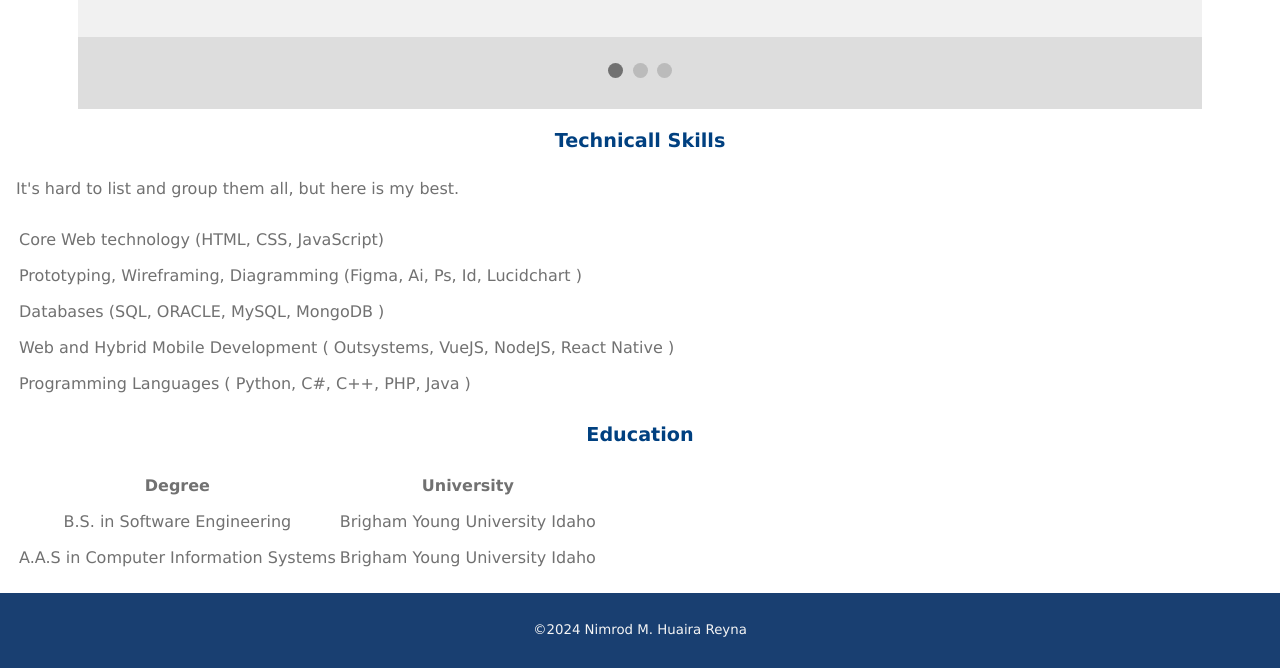
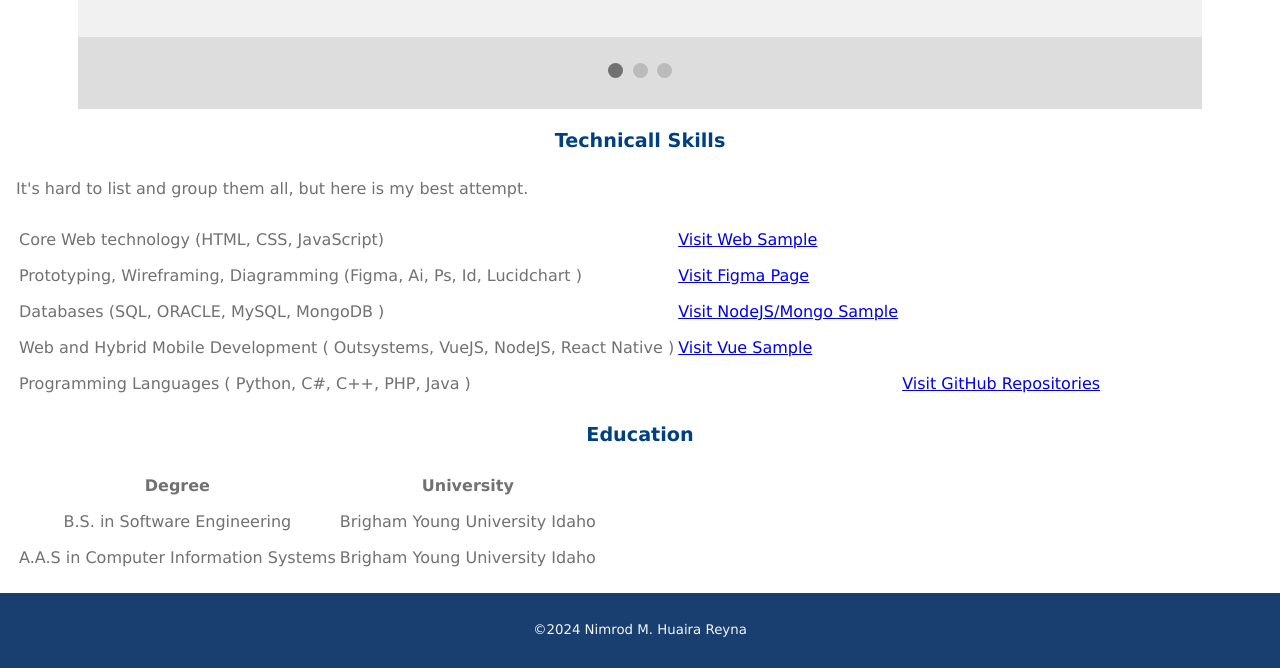
Before and after one commit to HuairaNimrod/huairanimrod.github.io, a plain HTML site: page index.html in a window 1280 px wide. Shown: the part 882-1550 px from the top of the page. Drawn offline with Linux system fonts and the light colour scheme.

Commit message:
link fixed

```diff
--- a/index.html
+++ b/index.html
@@ -80,22 +80,29 @@
             </div>
             <div>
                 <h2>Technicall Skills</h2>
-                <p>It's hard to list and group them all, but here is my best.  </p>
+                <p>It's hard to list and group them all, but here is my best attempt.  </p>
                 <table>
                     <tr>
                         <td>Core Web technology &#40;HTML, CSS, JavaScript&#41;</td>
+                        <td><a href="https://huairanimrod.github.io/TheMountainSpoke/">Visit Web Sample</a></td>
                     </tr>
                     <tr>
                         <td>Prototyping, Wireframing, Diagramming &#40;Figma, Ai, Ps, Id, Lucidchart &#41;</td>
+                        <td><a href="https://www.figma.com/file/WKL4dWvDNM5rTcyhni0Kjr/Screens?type=design&node-id=0%3A1&mode=design&t=2wOoaXjtLXQvRtMm-1">Visit Figma Page</a></td>
                     </tr>
                     <tr>
                         <td>Databases &#40;SQL, ORACLE, MySQL, MongoDB &#41;</td>
+                        <td><a href="https://firstapi-w06.onrender.com/api-docs/#/default/get_contacts_">Visit NodeJS/Mongo Sample</a></td>
                     </tr>
                     <tr>
                         <td>Web and Hybrid Mobile Development  &#40; Outsystems, VueJS, NodeJS, React Native &#41;</td>
+                        <td><a href="https://github.com/HuairaNimrod/invitation">Visit Vue Sample</a></td>
                     </tr>
                     <tr>
                         <td>Programming Languages  &#40; Python, C#, C++, PHP, Java &#41;</td>
+                        <td><td><a href="https://github.com/HuairaNimrod">Visit GitHub Repositories</a></td>
+                    </td>
+
                     </tr>
 
                 </table>
```
